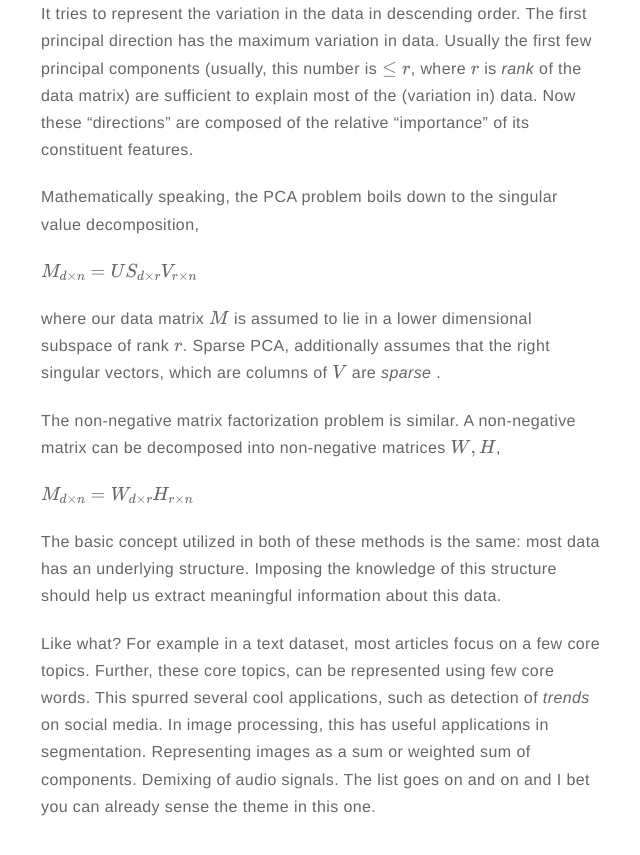
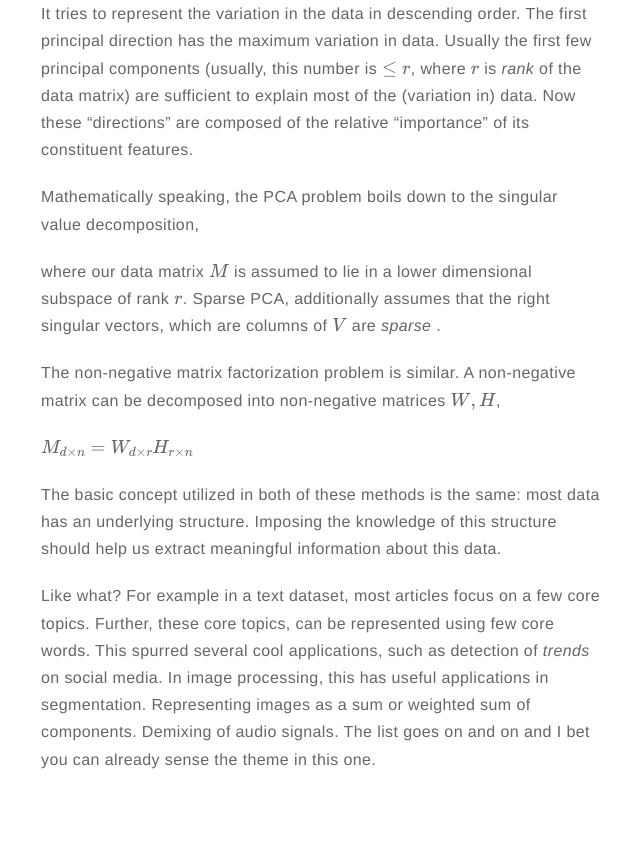
Before and after one commit to GauriJagatap/GauriJagatap.github.io, a Jekyll site: the page built from _posts/2017-05-05-how-interpretable-is-data.markdown, in a window 1280 px wide and 900 px high, scrolled down 887 px. Shown: the top 855 px of the window, without its empty margins (319-959 px from the left). Built offline with Jekyll 4.4.1, drawn with Linux system fonts in a browser that asks for light colours; formulas are drawn with MathJax 3; a script that is not in the unit is left out; comment, search, counter and statistics services are not loaded.

Commit message:
blog latex

```diff
--- a/_posts/2017-05-05-how-interpretable-is-data.markdown
+++ b/_posts/2017-05-05-how-interpretable-is-data.markdown
@@ -26,8 +26,6 @@ Those familiar with machine learning will automatically recognize this problem f
 
 Mathematically speaking, the PCA problem boils down to the singular value decomposition,
 
-$M_{d \times n} = U S_{d \times r} V_{r \times n}$
-
 where our data matrix $M$ is assumed to lie in a lower dimensional subspace of rank $r$. Sparse PCA, additionally assumes that the right singular vectors, which are columns of $V$ are _sparse_ .
 
 The non-negative matrix factorization problem is similar. A non-negative matrix can be decomposed into non-negative matrices $W,H$,
```
